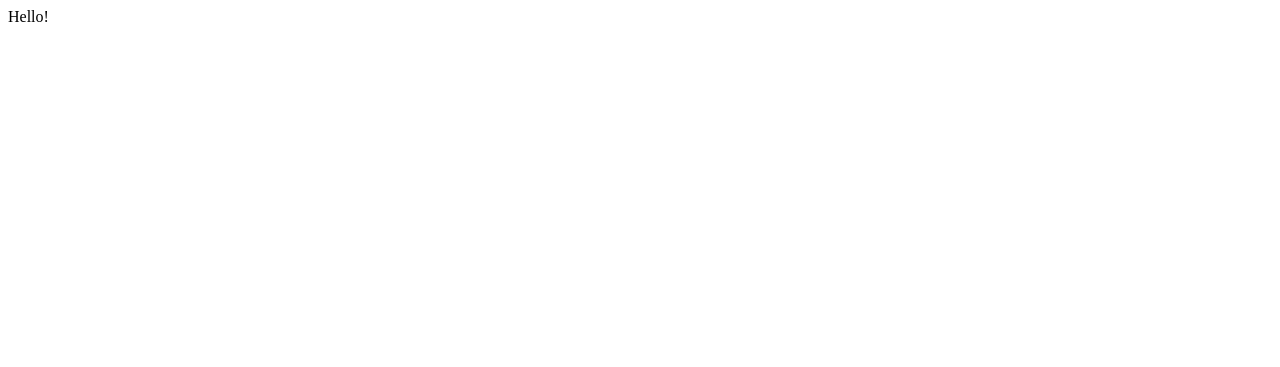
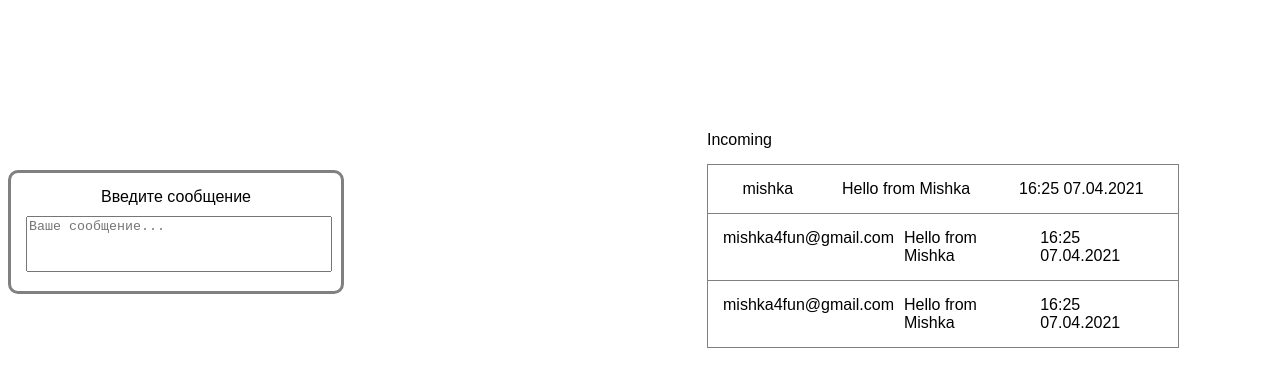
Before and after one commit to Antyfeev96/AHJ-RxJS, a website built with webpack: page index.html in a window 1280 px wide. Built offline with nearby package versions, Linux system fonts and the light colour scheme.

Commit message:
Initial layout added

```diff
--- a/index.html
+++ b/index.html
@@ -1,12 +1,38 @@
 <!DOCTYPE html>
 <html lang="en">
+
 <head>
   <meta charset="UTF-8">
   <meta http-equiv="X-UA-Compatible" content="IE=edge">
   <meta name="viewport" content="width=device-width, initial-scale=1.0">
   <title>AHJ-RxJS homework</title>
 </head>
+
 <body>
-  <div>Hello!</div>
+  <div class="container">
+    <div class="mailer">
+      <div class="mailer__text">Введите сообщение</div>
+      <textarea placeholder="Ваше сообщение..." name="message" class="mailer__textarea"></textarea>
+    </div>
+    <div class="messages">
+      <p class="messages__incoming">Incoming</p>
+      <div class="message">
+        <div class="message__contact">mishka</div>
+        <div class="message__text">Hello from Mishka</div>
+        <div class="message__timestamp">16:25 07.04.2021</div>
+      </div>
+      <div class="message">
+        <div class="message__contact">mishka4fun@gmail.com</div>
+        <div class="message__text">Hello from Mishka</div>
+        <div class="message__timestamp">16:25 07.04.2021</div>
+      </div>
+      <div class="message">
+        <div class="message__contact">mishka4fun@gmail.com</div>
+        <div class="message__text">Hello from Mishka</div>
+        <div class="message__timestamp">16:25 07.04.2021</div>
+      </div>
+    </div>
+  </div>
 </body>
+
 </html>
--- /dev/null
+++ b/src/css/style.scss
@@ -0,0 +1,54 @@
+.container {
+  display: flex;
+  justify-content: space-between;
+  align-items: center;
+  width: 100%;
+  margin: 100px auto;
+  font-family: Arial, Helvetica, sans-serif;
+}
+
+.mailer {
+  width: 300px;
+  height: fit-content;
+  padding: 15px;
+  border: 3px solid grey;
+  border-radius: 10px;
+  font-size: 16px;
+
+  &__text {
+    text-align: center;
+  }
+
+  &__textarea {
+    margin-top: 10px;
+    width: 100%;
+    height: 50px;
+    resize: none;
+  }
+}
+
+.messages {
+  width: 550px;
+  padding: 15px;
+
+  &__incoming {
+    margin-bottom: 15px;
+  }
+
+  .message {
+    width: 80%;
+    display: flex;
+    justify-content: space-around;
+    padding: 15px;
+    border: 1px solid grey;
+
+    :nth-child(n + 2) {
+      margin-left: 10px;
+    }
+
+    &:nth-of-type(n + 2) {
+      border-top: none;
+    }
+  }
+
+}
--- a/src/index.js
+++ b/src/index.js
@@ -0,0 +1 @@
+import './css/style.scss';
--- a/webpack.config.js
+++ b/webpack.config.js
@@ -68,7 +68,7 @@ module.exports = {
   },
 
   devServer: {
-    host: '127.0.0.1',
+    host: 'localhost',
     open: true,
     contentBase: path.resolve(__dirname, './src/index.js'),
     watchContentBase: true,
```
